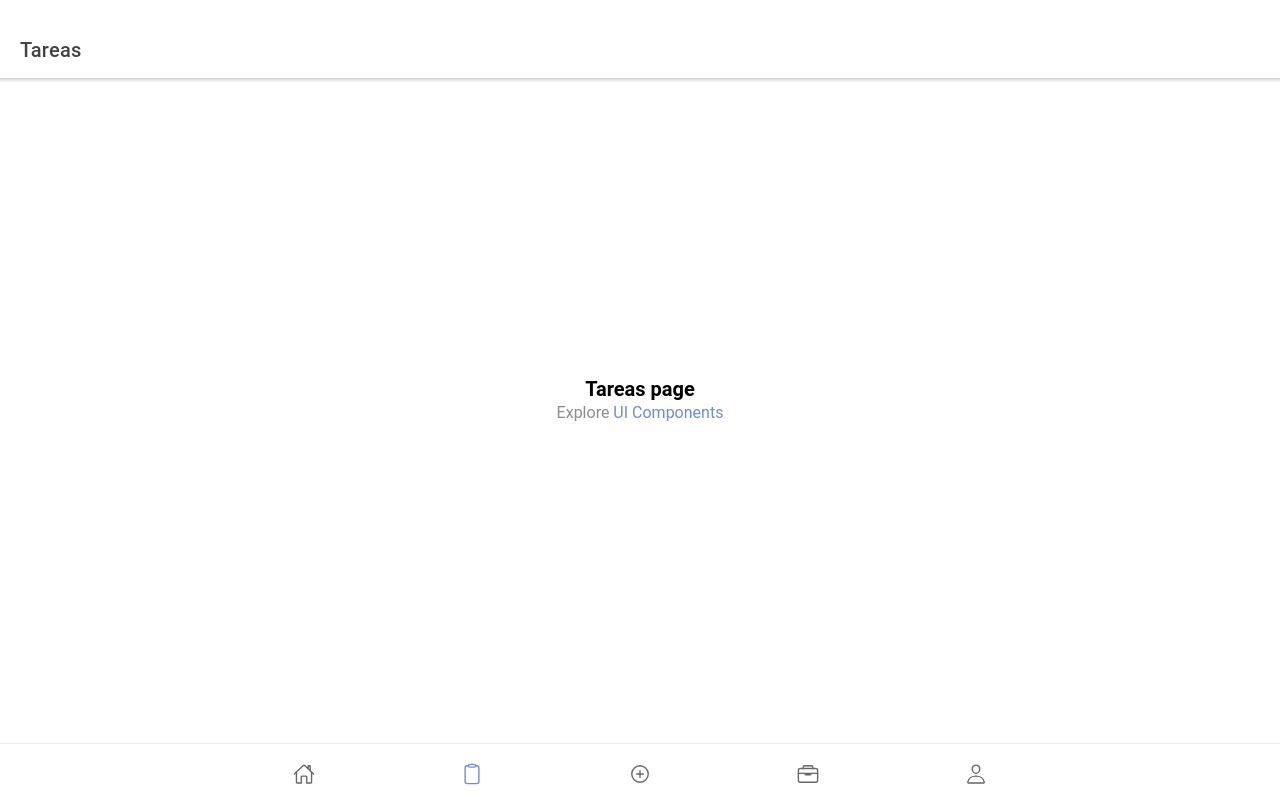
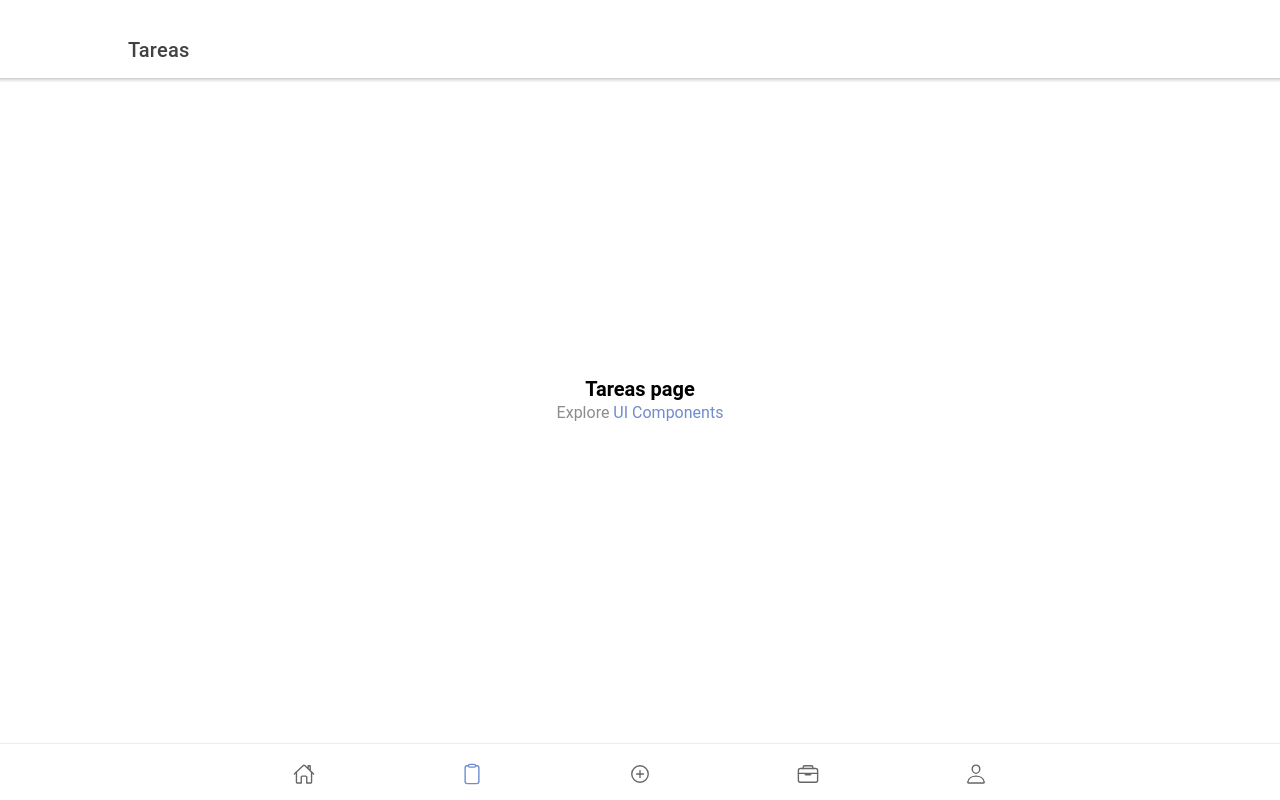
Before and after one commit to arandanos/appRendoProfesor, a React (Create React App) app: page /tasks in a window 1280 px wide. Built offline with nearby package versions, Linux system fonts and the light colour scheme.

Commit message:
add Header component to pages

```diff
--- a/src/components/Header.css
+++ b/src/components/Header.css
@@ -1,5 +1,9 @@
 ion-buttons {
     background-color: var(--ion-color-primary);
     border-radius: 50%;
-    margin-left: 5%;
+    margin: 0 5%;
 }
+
+ion-title {
+    padding: 0;
+}
--- a/src/components/Header.tsx
+++ b/src/components/Header.tsx
@@ -5,8 +5,7 @@ import {
     IonToolbar,
     IonTitle,
     IonButtons,
-    IonBackButton,
-    IonFabButton
+    IonBackButton
   } from '@ionic/react';
 
 import './Header.css'
--- a/src/pages/Create_task.tsx
+++ b/src/pages/Create_task.tsx
@@ -1,15 +1,12 @@
 import { IonContent, IonHeader, IonPage, IonTitle, IonToolbar } from '@ionic/react';
 import ExploreContainer from '../components/ExploreContainer';
 import './Create_task.css';
+import Header from '../components/Header';
 
 const Create_task: React.FC = () => {
   return (
     <IonPage>
-      <IonHeader>
-        <IonToolbar>
-          <IonTitle>Crear tarea</IonTitle>
-        </IonToolbar>
-      </IonHeader>
+      <Header title="Crear tarea" />
       <IonContent fullscreen>
         <IonHeader collapse="condense">
           <IonToolbar>
--- a/src/pages/Home.css
+++ b/src/pages/Home.css
@@ -0,0 +1,3 @@
+ion-buttons{
+    margin-right: 5%;
+}
--- a/src/pages/Home.tsx
+++ b/src/pages/Home.tsx
@@ -1,4 +1,4 @@
-import { IonContent, IonHeader, IonPage, IonTitle, IonToolbar } from '@ionic/react';
+import { IonContent, IonHeader, IonLabel, IonPage, IonTitle, IonToolbar } from '@ionic/react';
 import ExploreContainer from '../components/ExploreContainer';
 import './Home.css';
 import Header from '../components/Header';
--- a/src/pages/My_classes.tsx
+++ b/src/pages/My_classes.tsx
@@ -1,15 +1,12 @@
 import { IonContent, IonHeader, IonPage, IonTitle, IonToolbar } from '@ionic/react';
 import ExploreContainer from '../components/ExploreContainer';
 import './My_classes.css';
+import Header from '../components/Header';
 
 const My_classes: React.FC = () => {
   return (
     <IonPage>
-      <IonHeader>
-        <IonToolbar>
-          <IonTitle>Mis clases</IonTitle>
-        </IonToolbar>
-      </IonHeader>
+      <Header title="Mis clases" />
       <IonContent fullscreen>
         <IonHeader collapse="condense">
           <IonToolbar>
--- a/src/pages/Profile.tsx
+++ b/src/pages/Profile.tsx
@@ -1,15 +1,12 @@
 import { IonContent, IonHeader, IonPage, IonTitle, IonToolbar } from '@ionic/react';
 import ExploreContainer from '../components/ExploreContainer';
 import './Profile.css';
+import Header from '../components/Header';
 
 const Profile: React.FC = () => {
   return (
     <IonPage>
-      <IonHeader>
-        <IonToolbar>
-          <IonTitle>Perfil</IonTitle>
-        </IonToolbar>
-      </IonHeader>
+      <Header title="Mi perfil" />
       <IonContent fullscreen>
         <IonHeader collapse="condense">
           <IonToolbar>
--- a/src/pages/Tasks.tsx
+++ b/src/pages/Tasks.tsx
@@ -1,15 +1,12 @@
 import { IonContent, IonHeader, IonPage, IonTitle, IonToolbar } from '@ionic/react';
 import ExploreContainer from '../components/ExploreContainer';
 import './Tasks.css';
+import Header from '../components/Header';
 
 const Tasks: React.FC = () => {
   return (
     <IonPage>
-      <IonHeader>
-        <IonToolbar>
-          <IonTitle>Tareas</IonTitle>
-        </IonToolbar>
-      </IonHeader>
+      <Header title="Tareas" />
       <IonContent fullscreen>
         <IonHeader collapse="condense">
           <IonToolbar>
```
